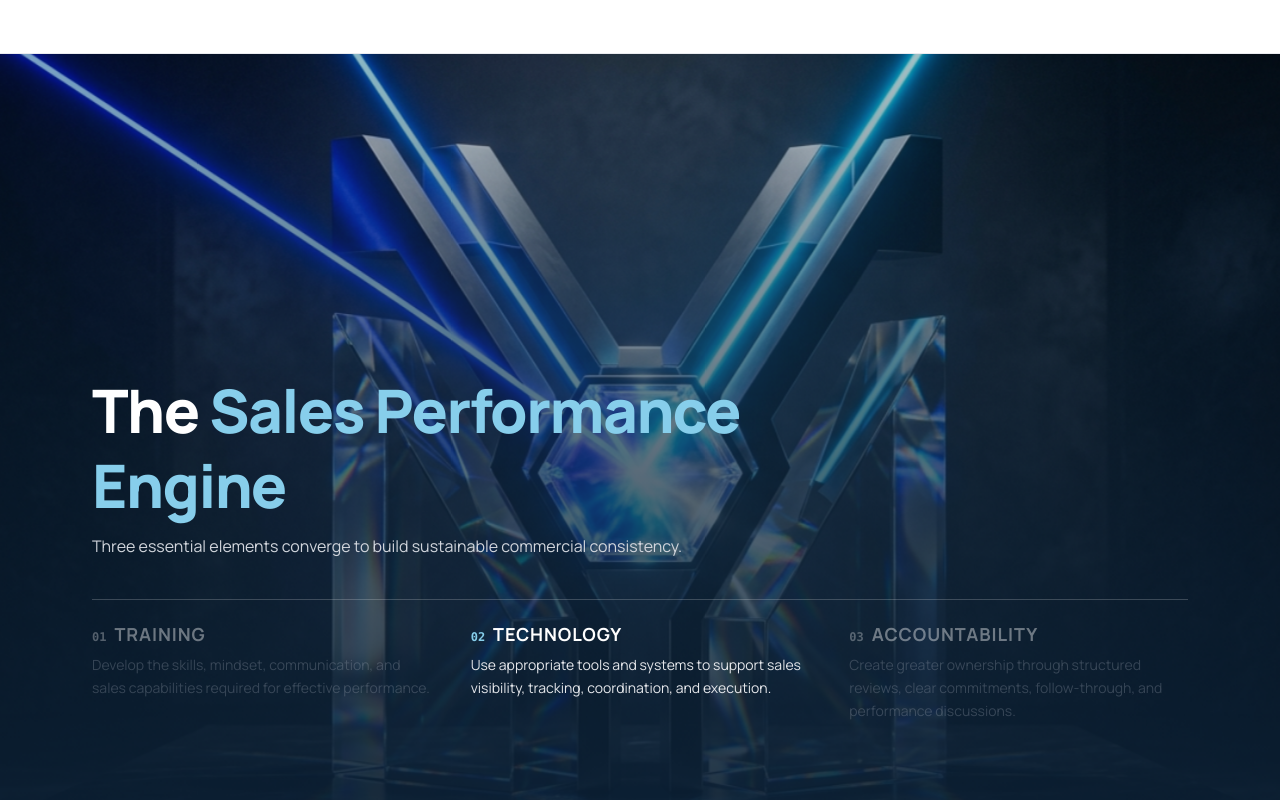
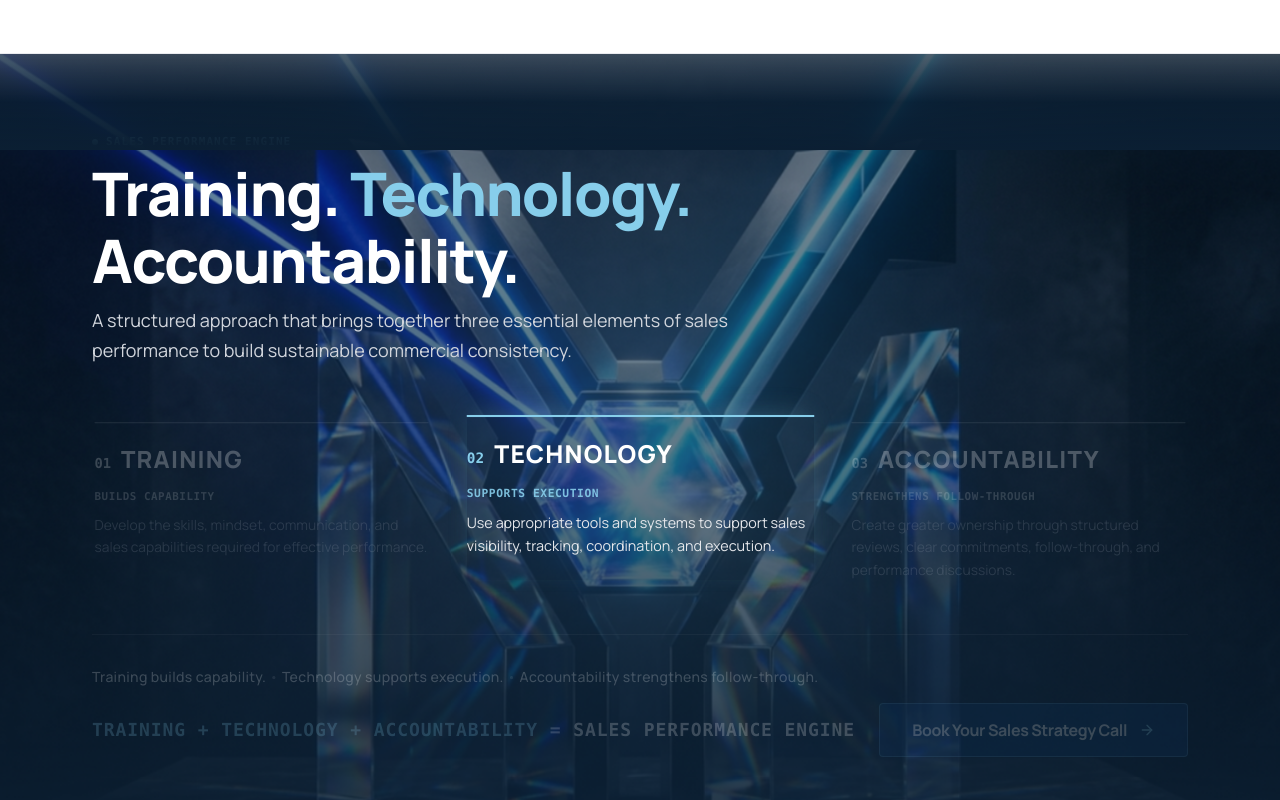
Before and after one commit to Bedant1424/virtual-state-head, a React (Vite) app: page / in a window 1280 px wide. Shown: the part 4040-4840 px from the top of the page. Built offline with nearby package versions, Linux system fonts and the light colour scheme.

Commit message:
refactor(vsh): refine sales performance engine experience

```diff
--- a/src/sections/Chapters/Chapter06Engine.tsx
+++ b/src/sections/Chapters/Chapter06Engine.tsx
@@ -1,4 +1,4 @@
-import React from 'react';
+import React, { useState, useEffect } from 'react';
 import { Container } from '@/components/layout/Container';
 import { Button } from '@/components/ui/Button';
 import { vshImages } from '@/assets/images';
@@ -12,24 +12,42 @@ export interface Chapter06EngineProps {
 
 /**
  * CHAPTER 06 — SALES PERFORMANCE ENGINE
- * Cinematic visual peak. The optical crystal prism dominates the viewport.
- * Scroll progress drives crop, scale, light intensity, and pillar convergence.
- * ZERO frosted glass cards, ZERO status dots, ZERO UI-like pillar controls.
+ * Cinematic visual peak. The optical crystal prism anchors the viewport with
+ * scroll-driven transformation across 5 distinct visual states:
+ *
+ * State 01: TRAINING visually dominates (left light stream, scale, left pillar glow)
+ * State 02: TECHNOLOGY dominates (central beam, balanced prism, center pillar glow)
+ * State 03: ACCOUNTABILITY dominates (right light stream, right pillar glow)
+ * State 04: CONVERGENCE (all 3 pillars illuminated, central bloom intensifies)
+ * State 05: SALES PERFORMANCE ENGINE CLIMAX (formula reveal + closing concept + CTA)
+ *
+ * ZERO software badges, ZERO phase pills, ZERO clickable tab controls.
+ * Purely scroll-driven, cinematic visual progression.
  */
 export const Chapter06Engine: React.FC<Chapter06EngineProps> = ({ onCtaClick }) => {
   const { pillars } = siteContent.engine;
   const [scrollRef, progress] = useScrollProgress();
-  const [headerRef, headerVisible] = useScrollReveal(0.15);
+  const [headerRef, headerVisible] = useScrollReveal(0.12);
+  const [prefersReducedMotion, setPrefersReducedMotion] = useState(false);
+
+  useEffect(() => {
+    const mq = window.matchMedia('(prefers-reduced-motion: reduce)');
+    setPrefersReducedMotion(mq.matches);
+    const handler = (e: MediaQueryListEvent) => setPrefersReducedMotion(e.matches);
+    mq.addEventListener('change', handler);
+    return () => mq.removeEventListener('change', handler);
+  }, []);
 
   // Five distinct scroll-driven visual states:
-  // State 01: TRAINING
-  // State 02: TECHNOLOGY
-  // State 03: ACCOUNTABILITY
-  // State 04: CONVERGENCE
-  // State 05: SALES PERFORMANCE ENGINE
+  // State 1: 0.00 – 0.32 (TRAINING)
+  // State 2: 0.32 – 0.52 (TECHNOLOGY)
+  // State 3: 0.52 – 0.72 (ACCOUNTABILITY)
+  // State 4: 0.72 – 0.86 (CONVERGENCE)
+  // State 5: 0.86 – 1.00 (SALES PERFORMANCE ENGINE CLIMAX)
   const getVisualState = (p: number) => {
-    if (p < 0.36) return 1;
-    if (p < 0.54) return 2;
+    if (prefersReducedMotion) return 5;
+    if (p < 0.32) return 1;
+    if (p < 0.52) return 2;
     if (p < 0.72) return 3;
     if (p < 0.86) return 4;
     return 5;
@@ -38,10 +56,74 @@ export const Chapter06Engine: React.FC<Chapter06EngineProps> = ({ onCtaClick })
   const currentVisualState = getVisualState(progress);
   const isConverged = currentVisualState >= 4;
 
-  // Optical prism transforms: scale increases, position subtly tracks, light bloom intensifies
-  const artworkScale = (1.04 + progress * 0.10).toFixed(3);
-  const artworkY = ((progress - 0.5) * -26).toFixed(1);
-  const lightBloomOpacity = isConverged ? 0.75 : 0.35 + currentVisualState * 0.08;
+  // Dynamic light bloom gradient according to active pillar/state
+  const getLightBloomStyle = () => {
+    if (prefersReducedMotion) {
+      return {
+        opacity: 0.65,
+        background:
+          'radial-gradient(circle at 50% 45%, rgba(135,206,235,0.45) 0%, rgba(18,59,99,0.35) 45%, transparent 75%)',
+      };
+    }
+
+    switch (currentVisualState) {
+      case 1: // Training: left stream
+        return {
+          opacity: 0.55,
+          background:
+            'radial-gradient(circle at 28% 50%, rgba(135,206,235,0.45) 0%, rgba(18,59,99,0.30) 35%, transparent 68%)',
+        };
+      case 2: // Technology: center beam
+        return {
+          opacity: 0.58,
+          background:
+            'radial-gradient(circle at 50% 48%, rgba(135,206,235,0.48) 0%, rgba(18,59,99,0.32) 40%, transparent 68%)',
+        };
+      case 3: // Accountability: right stream
+        return {
+          opacity: 0.55,
+          background:
+            'radial-gradient(circle at 72% 50%, rgba(135,206,235,0.45) 0%, rgba(18,59,99,0.30) 35%, transparent 68%)',
+        };
+      case 4: // Convergence: all three converge
+        return {
+          opacity: 0.72,
+          background:
+            'radial-gradient(circle at 50% 45%, rgba(135,206,235,0.58) 0%, rgba(18,59,99,0.42) 45%, transparent 75%)',
+        };
+      case 5: // Climax: maximum optical brilliance
+      default:
+        return {
+          opacity: 0.82,
+          background:
+            'radial-gradient(circle at 50% 42%, rgba(135,206,235,0.65) 0%, rgba(18,59,99,0.48) 50%, transparent 80%)',
+        };
+    }
+  };
+
+  // Prism spatial position & scale
+  const getPrismTransform = () => {
+    if (prefersReducedMotion) return 'scale(1.05) translate(0, 0)';
+
+    const baseScale = 1.04 + progress * 0.10;
+    const scrollY = (progress - 0.5) * -22;
+
+    let shiftX = 0;
+    if (currentVisualState === 1) shiftX = -1.2;
+    else if (currentVisualState === 3) shiftX = 1.2;
+
+    return `scale(${baseScale.toFixed(3)}) translate(${shiftX}%, ${scrollY.toFixed(1)}px)`;
+  };
+
+  // Background atmosphere depth movement
+  const bgAtmosphereY = prefersReducedMotion ? 0 : ((progress - 0.5) * 16).toFixed(1);
+
+  // Pillar concept descriptions from approved copy
+  const pillarConcepts = [
+    { id: 'training', summary: 'Builds Capability' },
+    { id: 'technology', summary: 'Supports Execution' },
+    { id: 'accountability', summary: 'Strengthens Follow-Through' },
+  ];
 
   return (
     <section
@@ -50,92 +132,145 @@ export const Chapter06Engine: React.FC<Chapter06EngineProps> = ({ onCtaClick })
       aria-labelledby="engine-heading"
       className="relative bg-[#0B1F33] overflow-hidden"
     >
-      {/* Full-bleed dominant artwork canvas — enlarged cinematic height */}
-      <div className="relative min-h-[720px] lg:min-h-[840px]">
-        {/* Dominant Optical Prism Artwork Background */}
+      {/* SECTION HANDOFF: Smooth gradient from Chapter 05 light background into dark navy */}
+      <div className="absolute top-0 inset-x-0 h-16 sm:h-24 bg-gradient-to-b from-[#F3F5F7]/20 via-[#0B1F33]/80 to-[#0B1F33] pointer-events-none z-20" />
+
+      {/* Full-bleed cinematic visual stage */}
+      <div className="relative min-h-[760px] lg:min-h-[880px] flex flex-col justify-between py-12 sm:py-16 lg:py-20">
+        {/* Layer 1: Background Atmospheric Depth Texture */}
         <div
-          className="absolute inset-0 overflow-hidden"
+          className="absolute inset-0 pointer-events-none opacity-20 transition-transform duration-1000 ease-out"
           style={{
-            transform: `scale(${artworkScale}) translateY(${artworkY}px)`,
+            transform: `translateY(${bgAtmosphereY}px)`,
+            backgroundImage:
+              'radial-gradient(circle at 50% 30%, rgba(135,206,235,0.15) 0%, transparent 60%)',
+          }}
+        />
+
+        {/* Layer 2: Dominant Optical Prism Artwork with Scroll-Linked Transformation */}
+        <div
+          className="absolute inset-0 overflow-hidden pointer-events-none"
+          style={{
+            transform: getPrismTransform(),
             willChange: 'transform',
+            transition: prefersReducedMotion ? 'none' : 'transform 700ms cubic-bezier(0.16, 1, 0.3, 1)',
           }}
         >
           <img
             src={vshImages.engine}
             alt="Optical crystal prism refracting light streams: Training, Technology, and Accountability"
-            className="w-full h-full object-cover object-center filter saturate-[1.12]"
+            className="w-full h-full object-cover object-center filter saturate-[1.14] brightness-[0.92]"
             loading="lazy"
           />
 
-          {/* Dynamic Optical Light Glow: shifts with scroll phase */}
+          {/* Layer 3: Dynamic Optical Light Bloom & Stream Shifting */}
           <div
-            className="absolute inset-0 transition-opacity duration-700 pointer-events-none"
+            className="absolute inset-0 pointer-events-none"
             style={{
-              opacity: lightBloomOpacity,
-              background: isConverged
-                ? 'radial-gradient(circle at 50% 45%, rgba(135,206,235,0.45) 0%, rgba(18,59,99,0.3) 40%, transparent 70%)'
-                : 'radial-gradient(circle at 50% 50%, rgba(135,206,235,0.25) 0%, transparent 60%)',
+              ...getLightBloomStyle(),
+              transition: prefersReducedMotion ? 'opacity 200ms ease-out' : 'background 700ms ease-out, opacity 700ms ease-out',
             }}
           />
 
-          {/* Subtle cinematic gradient to ground typography */}
-          <div className="absolute inset-0 bg-gradient-to-t from-[#0B1F33] via-[#0B1F33]/65 to-[#0B1F33]/25 pointer-events-none" />
+          {/* Layer 4: Cinematic Vignette Gradients to Ground Top and Lower Typography */}
+          <div className="absolute inset-0 bg-gradient-to-t from-[#0B1F33] via-[#0B1F33]/55 to-[#0B1F33]/35 pointer-events-none" />
+          <div className="absolute top-0 inset-x-0 h-40 bg-gradient-to-b from-[#0B1F33] to-transparent pointer-events-none" />
         </div>
 
-        {/* Content overlay: Pure typography directly on the visual field */}
-        <div className="relative z-10 flex flex-col justify-end min-h-[720px] lg:min-h-[840px] px-5 sm:px-8 pb-10 sm:pb-14 lg:pb-16 pt-16 sm:pt-20">
+        {/* Content Container: Editorial Typography & Spatial Pillar Composition */}
+        <div className="relative z-10 w-full px-4 sm:px-6 lg:px-8">
           <Container size="default">
-            {/* Section Heading — Pure Typography, No UI Badges or Phase Indicators */}
-            <div ref={headerRef} className="mb-6 sm:mb-10 max-w-2xl">
+            {/* TOP COMPOSITION: Eyebrow, Large Headline, Approved Supporting Copy */}
+            <div ref={headerRef} className="max-w-3xl mb-8 sm:mb-12 lg:mb-14">
+              <div
+                className={`flex items-center gap-2 mb-2.5 ${revealStyles.transition} ${
+                  headerVisible ? revealStyles.visible : revealStyles.hidden
+                }`}
+              >
+                <span className="w-1.5 h-1.5 rounded-full bg-[#87CEEB]" />
+                <span className="text-[11px] font-mono uppercase tracking-widest text-[#87CEEB] font-bold">
+                  SALES PERFORMANCE ENGINE
+                </span>
+              </div>
+
               <div className={revealStyles.clipMaskContainer}>
                 <h2
                   id="engine-heading"
-                  className={`text-3xl sm:text-4xl lg:text-5xl xl:text-6xl font-extrabold text-white font-sans tracking-tight leading-tight mb-2.5 ${
+                  className={`text-3xl sm:text-4xl lg:text-5xl xl:text-6xl font-extrabold text-white font-sans tracking-tight leading-[1.12] mb-3 ${
                     revealStyles.clipMaskTransition
                   } ${headerVisible ? revealStyles.clipMaskVisible : revealStyles.clipMaskHidden}`}
                 >
-                  The{' '}
-                  <span className="text-[#87CEEB]">
-                    Sales Performance Engine
-                  </span>
+                  Training.{' '}
+                  <span className="text-[#87CEEB]">Technology.</span>{' '}
+                  <span className="text-white">Accountability.</span>
                 </h2>
               </div>
+
               <p
-                className={`text-sm sm:text-base text-gray-300 font-sans leading-relaxed ${revealStyles.transition} ${
-                  headerVisible ? revealStyles.visible : revealStyles.hidden
-                }`}
+                className={`text-sm sm:text-base lg:text-lg text-gray-300 font-sans leading-relaxed max-w-2xl ${
+                  revealStyles.transition
+                } ${headerVisible ? revealStyles.visible : revealStyles.hidden}`}
                 style={{ transitionDelay: '100ms' }}
               >
-                Three essential elements converge to build sustainable commercial consistency.
+                A structured approach that brings together three essential elements of sales performance to build sustainable commercial consistency.
               </p>
             </div>
 
-            {/* Three Approved Pillars: TRAINING, TECHNOLOGY, ACCOUNTABILITY (Fixed Grid, Pure Typography) */}
-            <div className="grid grid-cols-1 sm:grid-cols-3 gap-6 sm:gap-10 mb-8 border-t border-white/20 pt-5">
+            {/* LOWER COMPOSITION: Three Large Typographic Pillars (Integrated Spatial Layout) */}
+            <div className="grid grid-cols-1 md:grid-cols-3 gap-6 sm:gap-8 lg:gap-10 mb-8 sm:mb-10">
               {pillars.map((pillar, idx) => {
                 const pillarNumber = idx + 1;
-                const isPillarActive = currentVisualState === pillarNumber || isConverged;
+                const isPillarActive =
+                  currentVisualState === pillarNumber || isConverged || prefersReducedMotion;
+                const concept = pillarConcepts[idx];
+
                 return (
-                  <div key={pillar.id} className="space-y-1.5 transition-all duration-500">
-                    <div className="flex items-baseline gap-2">
+                  <div
+                    key={pillar.id}
+                    className={`transition-all duration-500 ease-out border-t pt-4 sm:pt-5 ${
+                      isPillarActive
+                        ? 'border-t-2 border-[#87CEEB] shadow-[0_-8px_24px_-8px_rgba(135,206,235,0.25)]'
+                        : 'border-t border-white/20'
+                    } ${
+                      !prefersReducedMotion &&
+                      (isPillarActive
+                        ? 'transform scale-[1.025] -translate-y-1'
+                        : 'transform scale-[0.985] opacity-50')
+                    }`}
+                  >
+                    {/* Pillar Number & Title */}
+                    <div className="flex items-baseline gap-2.5 mb-2">
                       <span
-                        className={`text-xs font-mono font-bold transition-colors duration-500 ${
-                          isPillarActive ? 'text-[#87CEEB]' : 'text-white/30'
+                        className={`text-xs sm:text-sm font-mono font-bold transition-colors duration-500 ${
+                          isPillarActive ? 'text-[#87CEEB]' : 'text-white/40'
                         }`}
                       >
                         {pillar.number}
                       </span>
                       <h3
-                        className={`text-base sm:text-lg font-bold font-sans uppercase tracking-wider transition-colors duration-500 ${
-                          isPillarActive ? 'text-white' : 'text-white/40'
+                        className={`text-lg sm:text-xl lg:text-2xl font-sans font-extrabold uppercase tracking-wider transition-colors duration-500 ${
+                          isPillarActive ? 'text-white' : 'text-white/50'
                         }`}
                       >
                         {pillar.title}
                       </h3>
                     </div>
+
+                    {/* Short Role Descriptor */}
+                    <div className="mb-2">
+                      <span
+                        className={`text-[10px] sm:text-[11px] font-mono uppercase tracking-wider font-semibold transition-colors duration-500 ${
+                          isPillarActive ? 'text-[#87CEEB]/90' : 'text-white/30'
+                        }`}
+                      >
+                        {concept.summary}
+                      </span>
+                    </div>
+
+                    {/* Approved Description */}
                     <p
-                      className={`text-xs sm:text-sm font-sans leading-relaxed transition-opacity duration-500 ${
-                        isPillarActive ? 'text-gray-200 opacity-100' : 'text-gray-400 opacity-30'
+                      className={`text-xs sm:text-sm font-sans leading-relaxed transition-all duration-500 ${
+                        isPillarActive ? 'text-gray-200 opacity-100' : 'text-gray-400 opacity-40'
                       }`}
                     >
                       {pillar.description}
@@ -145,28 +280,52 @@ export const Chapter06Engine: React.FC<Chapter06EngineProps> = ({ onCtaClick })
               })}
             </div>
 
-            {/* Convergence Formula Lockup + Primary Action (Illuminates in Phases 04 & 05) */}
+            {/* CONVERGENCE & CLIMAX: Closing Concept, Formula Reveal & CTA */}
             <div
-              className={`flex flex-col sm:flex-row items-start sm:items-center justify-between gap-5 pt-5 border-t border-white/20 transition-all duration-700 ${
-                isConverged ? 'opacity-100 translate-y-0' : 'opacity-0 translate-y-4'
+              className={`pt-6 sm:pt-8 border-t border-white/20 transition-all duration-700 ease-out ${
+                isConverged || prefersReducedMotion
+                  ? 'opacity-100 translate-y-0'
+                  : 'opacity-20 translate-y-3 pointer-events-none'
               }`}
             >
-              <div className="text-xs sm:text-sm font-mono font-bold text-[#87CEEB] tracking-wider">
-                TRAINING + TECHNOLOGY + ACCOUNTABILITY = SALES PERFORMANCE ENGINE
+              {/* Closing Summary Concept */}
+              <div className="mb-4 text-xs sm:text-sm text-gray-300 font-sans tracking-wide">
+                <span className="text-white font-medium">Training builds capability.</span>{' '}
+                <span className="text-white/40">•</span>{' '}
+                <span className="text-white font-medium">Technology supports execution.</span>{' '}
+                <span className="text-white/40">•</span>{' '}
+                <span className="text-white font-medium">Accountability strengthens follow-through.</span>
               </div>
+
+              {/* Grand Formula Reveal Lockup + Secondary Action */}
+              <div className="flex flex-col lg:flex-row lg:items-center justify-between gap-6">
+                <div className="text-sm sm:text-base lg:text-lg font-mono font-extrabold text-[#87CEEB] tracking-wider leading-snug">
+                  <span className="inline-block">TRAINING</span> +{' '}
+                  <span className="inline-block">TECHNOLOGY</span> +{' '}
+                  <span className="inline-block">ACCOUNTABILITY</span>{' '}
+                  <span className="text-white/80 block sm:inline mt-1 sm:mt-0">=</span>{' '}
+                  <span className="text-white block sm:inline mt-1 sm:mt-0">
+                    SALES PERFORMANCE ENGINE
+                  </span>
+                </div>
+
                 <Button
                   variant="primary"
                   size="lg"
                   onClick={onCtaClick}
-                className="w-full sm:w-auto bg-[#123B63] text-white hover:bg-[#1a4a7a] transition-colors font-bold px-8 py-3.5 rounded-[4px] shadow-none flex items-center justify-center gap-3 cursor-pointer border border-[#87CEEB]/30 whitespace-nowrap"
+                  className="w-full sm:w-auto bg-[#123B63] text-white hover:bg-[#1a4a7a] transition-colors font-bold px-8 py-3.5 rounded-[4px] shadow-none flex items-center justify-center gap-3 cursor-pointer border border-[#87CEEB]/40 whitespace-nowrap shrink-0"
                 >
                   <span>Book Your Sales Strategy Call</span>
                   <ArrowRight className="w-4 h-4 text-[#87CEEB]" />
                 </Button>
               </div>
+            </div>
           </Container>
         </div>
       </div>
+
+      {/* SECTION HANDOFF: Smooth gradient into Chapter 07 white background */}
+      <div className="absolute bottom-0 inset-x-0 h-16 sm:h-24 bg-gradient-to-t from-white/10 via-[#0B1F33]/80 to-[#0B1F33] pointer-events-none z-20" />
     </section>
   );
 };
```
Lines whose indentation alone changed are shown as unchanged.
